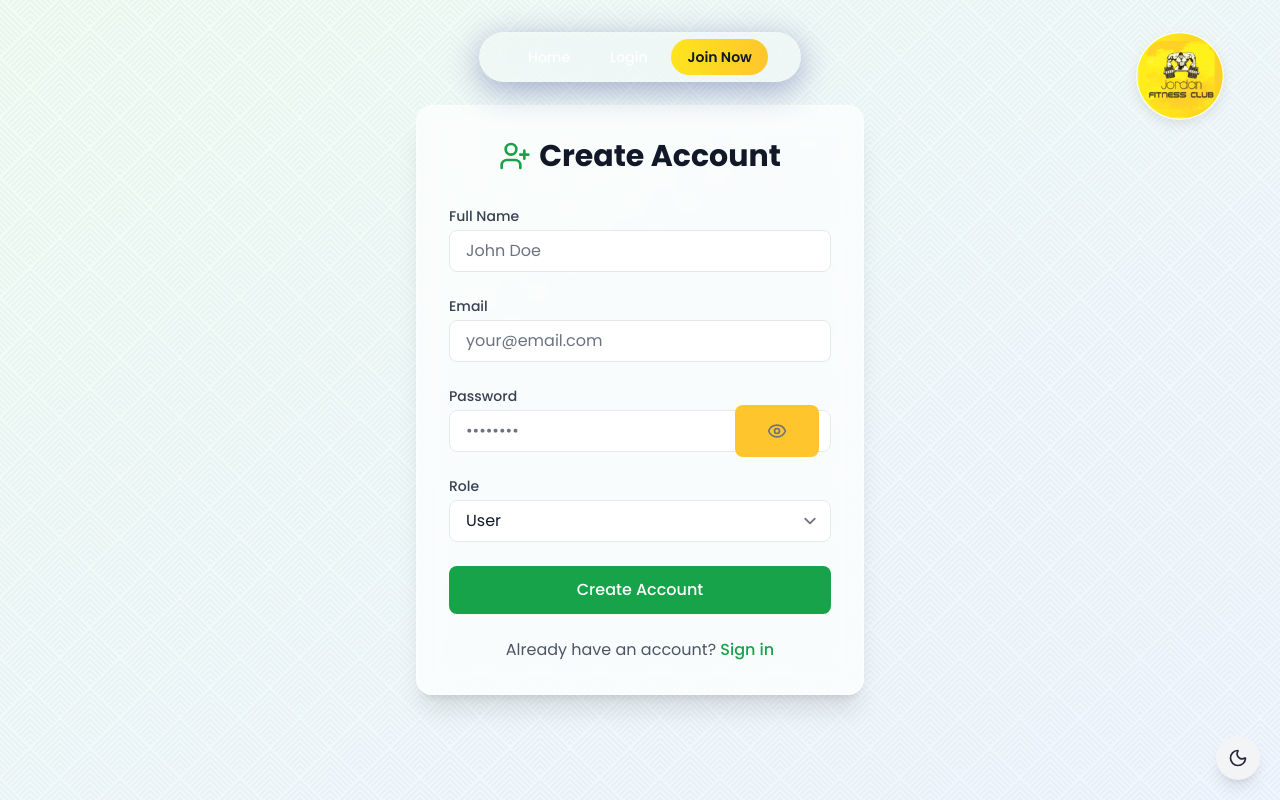
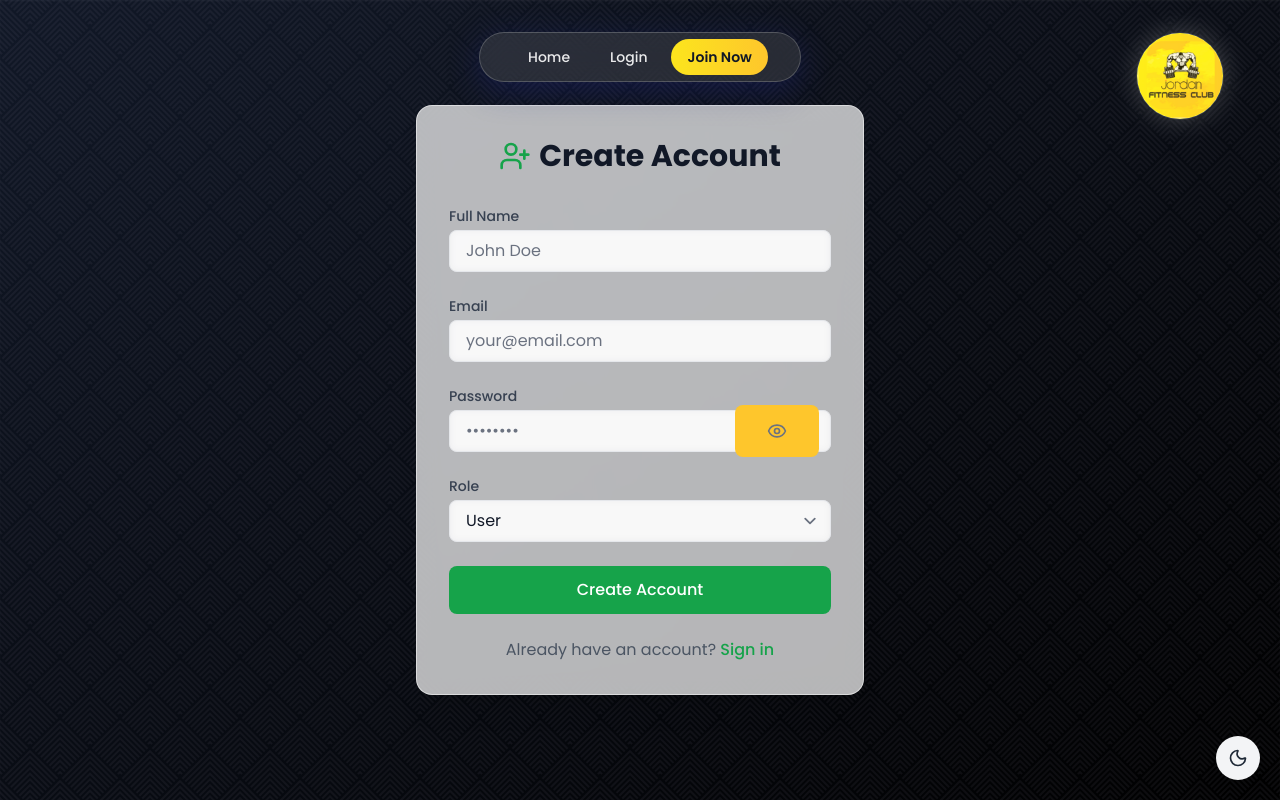
Before and after one commit to Arjun140205/Jordan-Fitness-Club, a React (Vite) app in the folder client/: page /register in a window 1280 px wide. Shown: the top 800 px of the page. Built offline with nearby package versions, Linux system fonts and the light colour scheme; no server answers.

Commit message:
Enhanced Register.jsx UI for better form layout and visual clarity

```diff
--- a/client/src/pages/Register.jsx
+++ b/client/src/pages/Register.jsx
@@ -43,7 +43,7 @@ const Register = () => {
   };
 
   return (
-    <div className="min-h-screen flex items-center justify-center p-4 bg-gradient-to-br from-green-50 to-blue-50">
+    <div className="min-h-screen flex items-center justify-center p-4 glossy-black">
       {/* Background Pattern */}
       <div className="absolute inset-0 z-0 opacity-40"
         style={{
```
